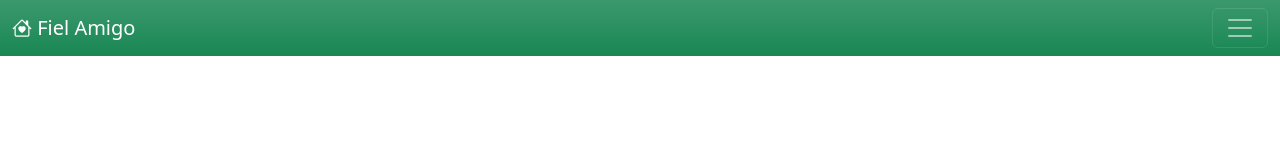
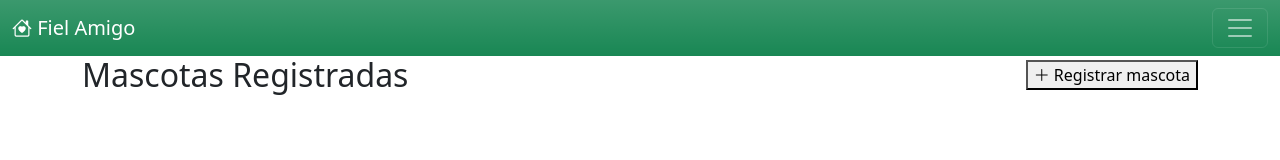
Before and after one commit to Susana2223/Tarea-09-Susana, a plain HTML site: page index.html in a window 1280 px wide. Drawn offline with nearby package versions, Linux system fonts and the light colour scheme.

Commit message:
Creando estructura inicial de registro de mascotas

```diff
--- a/index.html
+++ b/index.html
@@ -40,6 +40,14 @@
             </dialog>
         </div>
     </nav>
+    <main class="container">
+        <div class="d-flex justify-content-between align-items-center mt-6 mb-4">
+            <h2 class="m-0">Mascotas Registradas</h2>
+            <button class="btn-solid theme-success" type="button" data-bs-toggle="dialog" data-bs-target="#registro">
+                <i class="bi bi-plus-lg"></i> Registrar mascota
+            </button>
+        </div>
+    </main>
 
     <script type="module" src="https://cdn.jsdelivr.net/npm/bootstrap@6.0.0-alpha.1/dist/js/bootstrap.bundle.min.js"
         integrity="sha384-1a/pXj49ZQ1aHEmrJ+gMw1otqoVsYwlEnlD8mIfY2TV03r20Y0CN7uqx1tQogjPL"
```
